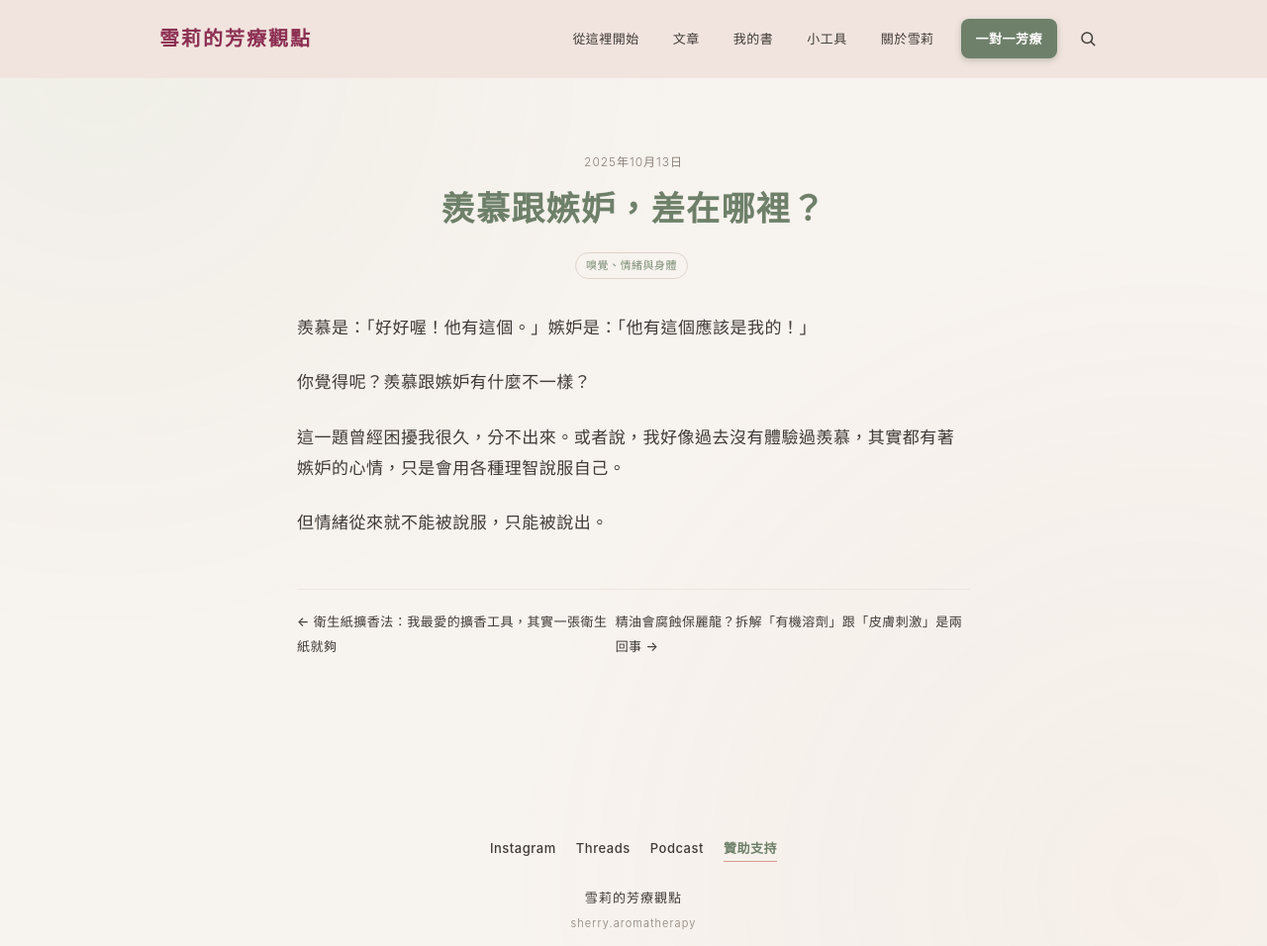
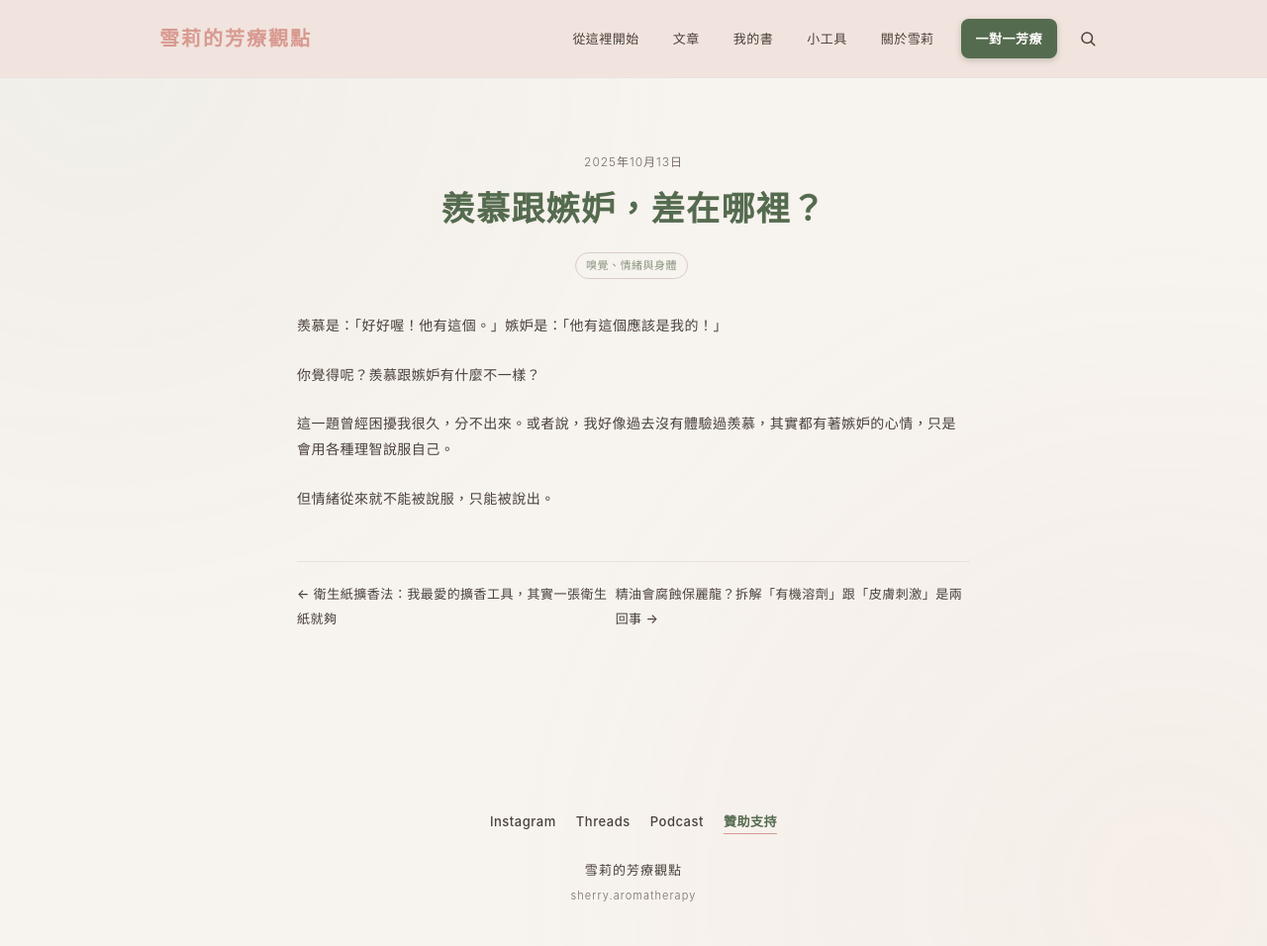
Before and after one commit to sherry-aromatherapy/sherry-aromatherapy.github.io, a Jekyll site: the page built from _posts/2025-10-13-羨慕跟嫉妒差在哪裡.md, in a window 1280 px wide and 956 px high. Shown: the whole window at 99% size. Built offline with Jekyll 4.4.1, drawn with Linux system fonts in a browser that asks for light colours.

Commit message:
換回色彩

```diff
--- a/assets/css/style.css
+++ b/assets/css/style.css
@@ -1,17 +1,16 @@
 :root{
   /* ---- Color System (design-system §02) ---- */
-  --primary:#6E806A;
-  --primary-dark:#4D5E49;
+  --primary:#556B4F;
+  --primary-dark:#3F513B;
   --accent:#D89A91;
-  --accent-deep:#8C2F52;
   --accent-light:#F1E4DE;
   --bg:#F7F3EE;
   --surface-color:#FFFDFC;
-  --text-primary:#403B37;
-  --text-secondary:#8A7F78;
-  --border-color:#DDD4CB;
-  --border-light:#EEE6DE;
-  --tag-border:#DDD4CB;
+  --text-primary:#4A403A;
+  --text-secondary:#786D65;
+  --border-color:#DED5CE;
+  --border-light:#E9E2DC;
+  --tag-border:#D8CCC5;
 
   /* ---- existing names kept for compatibility with current CSS ---- */
   --parchment:var(--bg);
@@ -21,7 +20,7 @@
   --chip-border:var(--tag-border);
   --clay:#E3B0A7;
   --clay-deep:var(--accent);
-  --sage:#7C8E76;
+  --sage:#89947E;
   --bark:var(--text-primary);
   --mist:var(--text-secondary);
   --indigo:var(--primary);
@@ -38,8 +37,7 @@
   --text-h3:25px;
   --text-h4:20px;
   --text-body-lg:19px;
-  --text-body:17px;
-  --text-small:14px;
+  --text-body:14px;
   --text-caption:13px;
 
   /* ---- Spacing scale, 8px system (§07) ---- */
@@ -138,14 +136,14 @@ nav.site-nav .site-logo{
   font-size:20px;
   font-weight:700;
   letter-spacing:0.10em;
-  color:var(--accent-deep);
+  color:var(--accent);
   margin-right:auto;
   padding:7px 8px 7px 0;
 }
 nav.site-nav .site-logo:hover{
   background:none;
   border-color:transparent;
-  color:var(--accent-deep);
+  color:var(--accent);
 }
 .nav-links{
   display:flex;
@@ -587,7 +585,7 @@ article.post .post-header h1{
 article.post .post-tags{margin-top:10px;}
 
 article.post .post-content{
-  font-size:17px;
+  font-size:14px;
   line-height:1.85;
 }
 article.post .post-content h2{
@@ -702,7 +700,7 @@ article.page h1{
   text-align:center;
 }
 article.page .page-content{
-  font-size:17px;
+  font-size:14px;
   line-height:1.85;
 }
 article.page .page-content h2{
@@ -1031,10 +1029,22 @@ article.about{
   gap:var(--space-m);
 }
 .about-fit-list p{
-  font-size:var(--text-body-lg);
+  font-size:var(--text-body);
   color:var(--text-primary);
   margin:0;
+  line-height:1.85;
 }
+.about-fit-list ul{
+  margin:0;
+  padding-left:22px;
+}
+.about-fit-list li{
+  font-size:var(--text-body);
+  color:var(--text-primary);
+  line-height:1.85;
+  margin-bottom:8px;
+}
+.about-fit-list li:last-child{margin-bottom:0;}
 .about-fit-close{
   font-family:var(--font-serif);
   font-weight:700;
```
Also changed, not shown: _pages/info.md (+13 -4 lines), assets/images/site/sherry-portrait.jpg (added).
